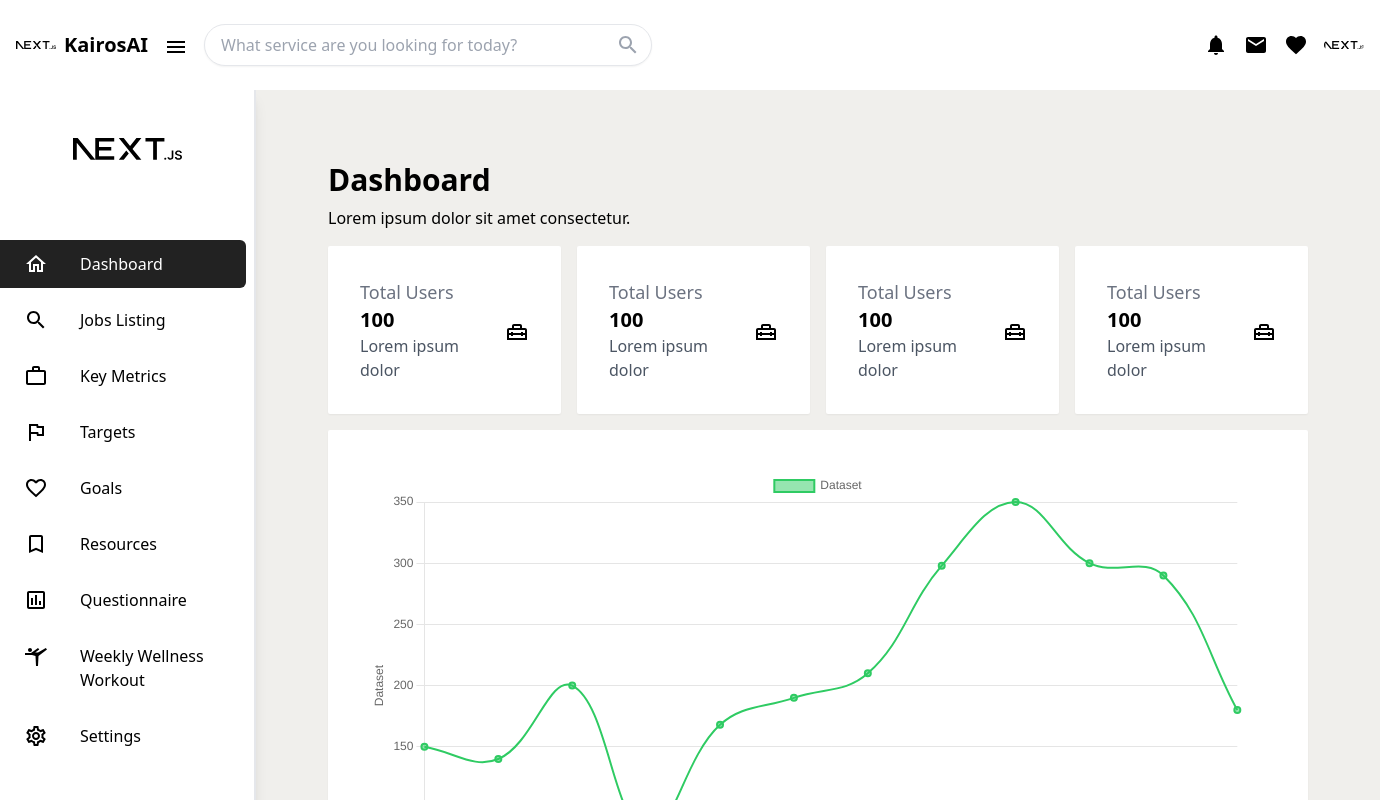
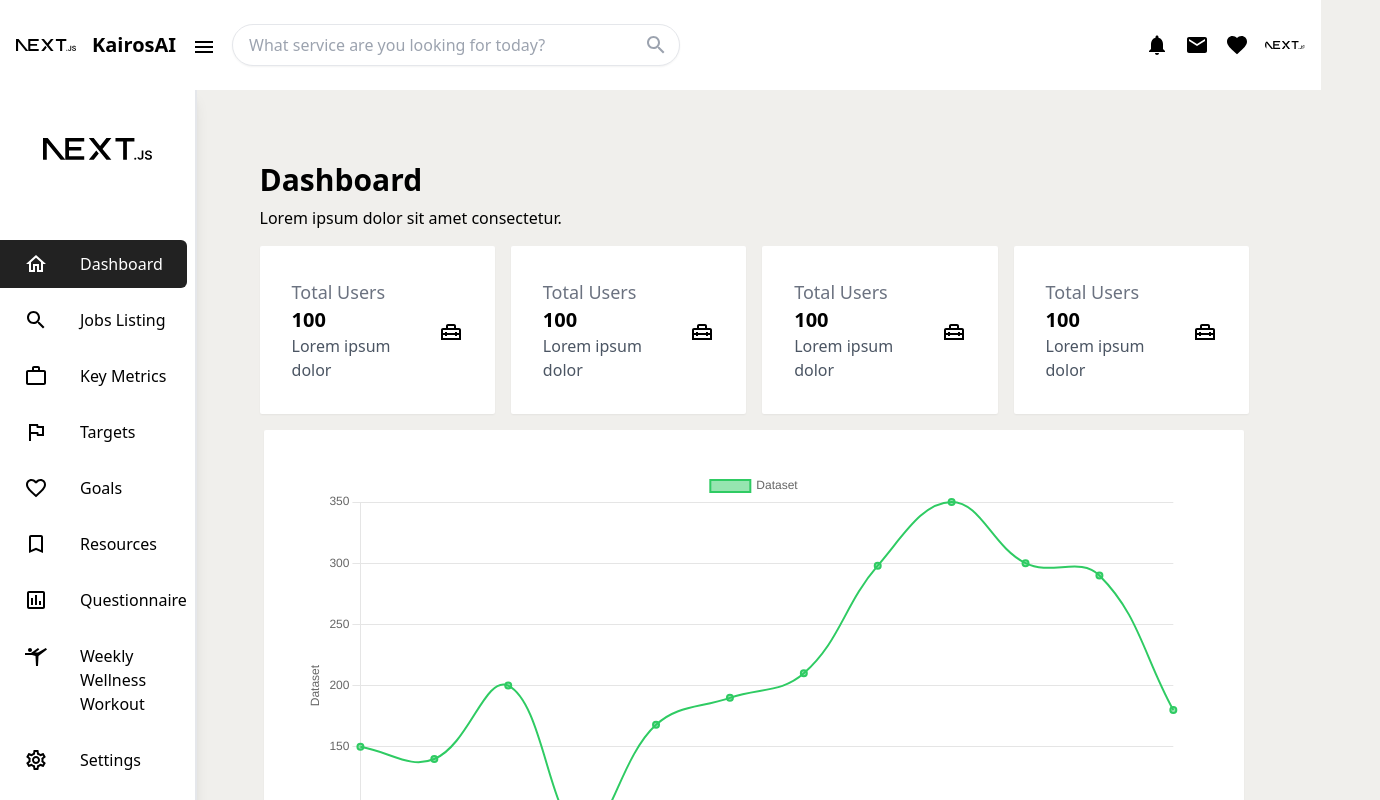
Before and after one commit to Rehannriaz/KairosAI, a Next.js app in the folder packages/Ada/: page /dashboard in a window 1280 px wide. Shown: the top 800 px of the page, 1380 px wide, since content can reach past the window. Built offline with nearby package versions, Linux system fonts and the light colour scheme.

Commit message:
width for navbar fixed

```diff
--- a/packages/Ada/src/app/(nav)/layout.tsx
+++ b/packages/Ada/src/app/(nav)/layout.tsx
@@ -13,13 +13,13 @@ const NavbarLayoutContent = ({ children }: { children: React.ReactNode }) => {
       </div>
       <div className="flex flex-row">
         <div
-          className={`transition-all duration-300 ${isOpen ? 'w-64' : 'w-0'}`}
+          className={`transition-all duration-300 ${isOpen ? 'w-1/7' : 'w-0'}`}
         >
           <SideNavbar />
         </div>
         <div
           className={`transition-all duration-300 ${
-            isOpen ? 'w-[calc(100%-16rem)]' : 'w-full'
+            isOpen ? 'w-6/7' : 'w-full'
           }`}
         >
           <div className="p-12">{children}</div>
--- a/packages/Ada/src/components/global/Header.tsx
+++ b/packages/Ada/src/components/global/Header.tsx
@@ -18,8 +18,8 @@ const Header = () => {
       {/* Logo and Hamburger */}
       <div className="flex items-center space-x-4">
         {/* Logo */}
-        <div className="flex items-center space-x-2">
-          <Image src="/next.svg" alt="Logo" width={40} height={40} />
+        <div className="flex items-center space-x-4">
+          <Image src="/next.svg" alt="Logo" width={60} height={60} />
           <span className="text-xl font-bold">KairosAI</span>
         </div>
         {/* Hamburger Menu Button */}
@@ -29,7 +29,7 @@ const Header = () => {
       </div>
 
       {/* Search Bar */}
-      <div className="hidden lg:flex flex-1 mx-4">
+      <div className="hidden lg:flex flex-1 mx-4 ">
         <div className="relative w-full max-w-md">
           <input
             type="text"
```
